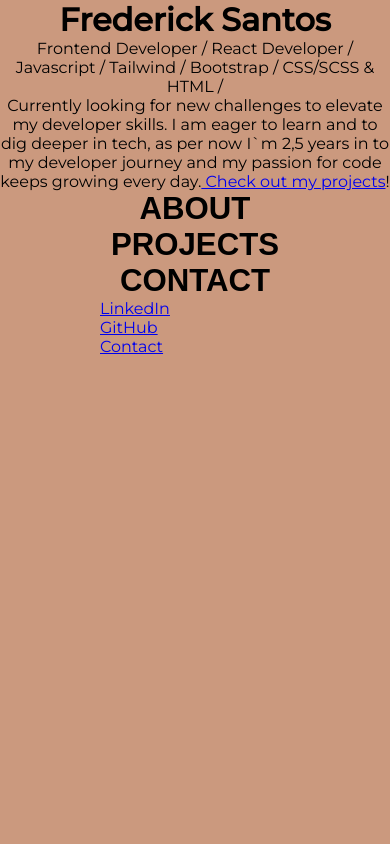
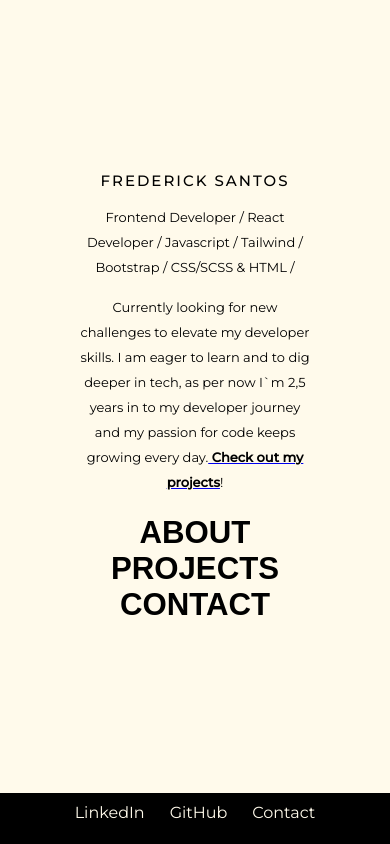
Before and after one commit to fredosanto/frederick-portfolio, a React (Vite) app: page / in a window 390 px wide. Built offline with nearby package versions, Linux system fonts and the light colour scheme; a web font is replaced by a local one.

Commit message:
feat: styling adjustments and media query

```diff
--- a/src/styles/_variables.scss
+++ b/src/styles/_variables.scss
@@ -1,5 +1,7 @@
 $base-color: #fffaeb;
-$bg-main: #cb997e;
+// $bg-main: #cb997e;
+$bg-main: #fffaeb;
+$bg-secondary: #080c09;
 
 $main-font: "Montserrat", sans-serif;
 // $secondary-font: "Alegreya", sans-serif;
--- a/src/styles/main.scss
+++ b/src/styles/main.scss
@@ -1,22 +1,89 @@
 @use "variables" as v;
+
 * {
   box-sizing: border-box;
   margin: 0;
 }
 
 :root {
-  background-color: v.$base-color;
   font-family: v.$main-font;
 }
 
 body {
-  height: 100vh;
+  // height: 100vh;
   width: 100vw;
   margin: 0px;
+  // background-color: v.$bg-main;
 }
 
 .container {
   display: flex;
-  height: 100vh;
+  height: 100%;
   width: 100vw;
+  justify-content: center;
 }
+
+.sidebar {
+  display: flex;
+  flex-direction: column;
+  align-items: center;
+  justify-content: flex-start;
+  // height: 100vh;
+  width: 6%;
+  background-color: #000000;
+
+  .social-wrapper {
+    display: flex;
+    flex-direction: column;
+    margin-top: 100px;
+    gap: 100px;
+    .social-link {
+      list-style: none;
+      transform: rotate(-90deg);
+      // margin-bottom: 100px;
+
+      a {
+        text-decoration: none;
+        color: v.$base-color;
+      }
+    }
+  }
+}
+
+.wrapper {
+  display: flex;
+  justify-content: center;
+  align-items: center;
+  gap: 20px;
+  max-width: 60%;
+  margin: auto;
+}
+
+.section-left {
+  font-family: v.$main-font;
+  display: flex;
+  flex-direction: column;
+  justify-content: center;
+  align-items: start;
+  gap: 15px;
+  width: 40%;
+  .header-container h1 {
+    font-size: 15px;
+    text-transform: uppercase;
+    font-weight: 500;
+    letter-spacing: 2px;
+  }
+  .description-container {
+    font-size: 13px;
+    line-height: 25px;
+  }
+
+  .checkout-link {
+    color: #000000;
+    font-weight: 600;
+  }
+}
+
+.section-right {
+  width: 60%;
+}
--- a/src/styles/media.scss
+++ b/src/styles/media.scss
@@ -1,24 +1,6 @@
 $breakpoint-tablet: 1024px;
 $breakpoint-mobile: 860px;
 
-@media (max-width: $breakpoint-tablet) {
-  .container {
-    display: flex;
-    flex-direction: column;
-  }
-  .sidebar {
-    order: 2;
-    position: relative;
-    height: 6%;
-    width: 100%;
-
-    .social-link {
-      display: inline-block;
-      transform: rotate(0deg);
-      margin: 0 100px;
-    }
-  }
-}
 @media (max-width: $breakpoint-tablet) {
   .home-section {
     flex-direction: column;
@@ -43,4 +25,48 @@ $breakpoint-mobile: 860px;
       }
     }
   }
+
+  .projects-header {
+    width: 100%;
+  }
 }
+
+@media (max-width: $breakpoint-mobile) {
+  .container {
+    display: flex;
+    flex-direction: column;
+  }
+  .wrapper {
+    // display: flex;
+    flex-direction: column;
+  }
+  .sidebar {
+    order: 2;
+    position: relative;
+    height: 6%;
+    width: 100%;
+    padding: 10px;
+
+    .social-wrapper {
+      flex-direction: row;
+      margin-top: 0;
+      gap: 25px;
+      .social-link {
+        display: inline-block;
+        transform: rotate(0deg);
+        // margin: 0 25px;
+      }
+    }
+
+    .projects-wrapper {
+      flex-direction: column;
+      width: 100%;
+      padding: 50px 5px;
+    }
+    // .social-link {
+    //   display: inline-block;
+    //   transform: rotate(0deg);
+    //   margin: 0 25px;
+    // }
+  }
+}
```
